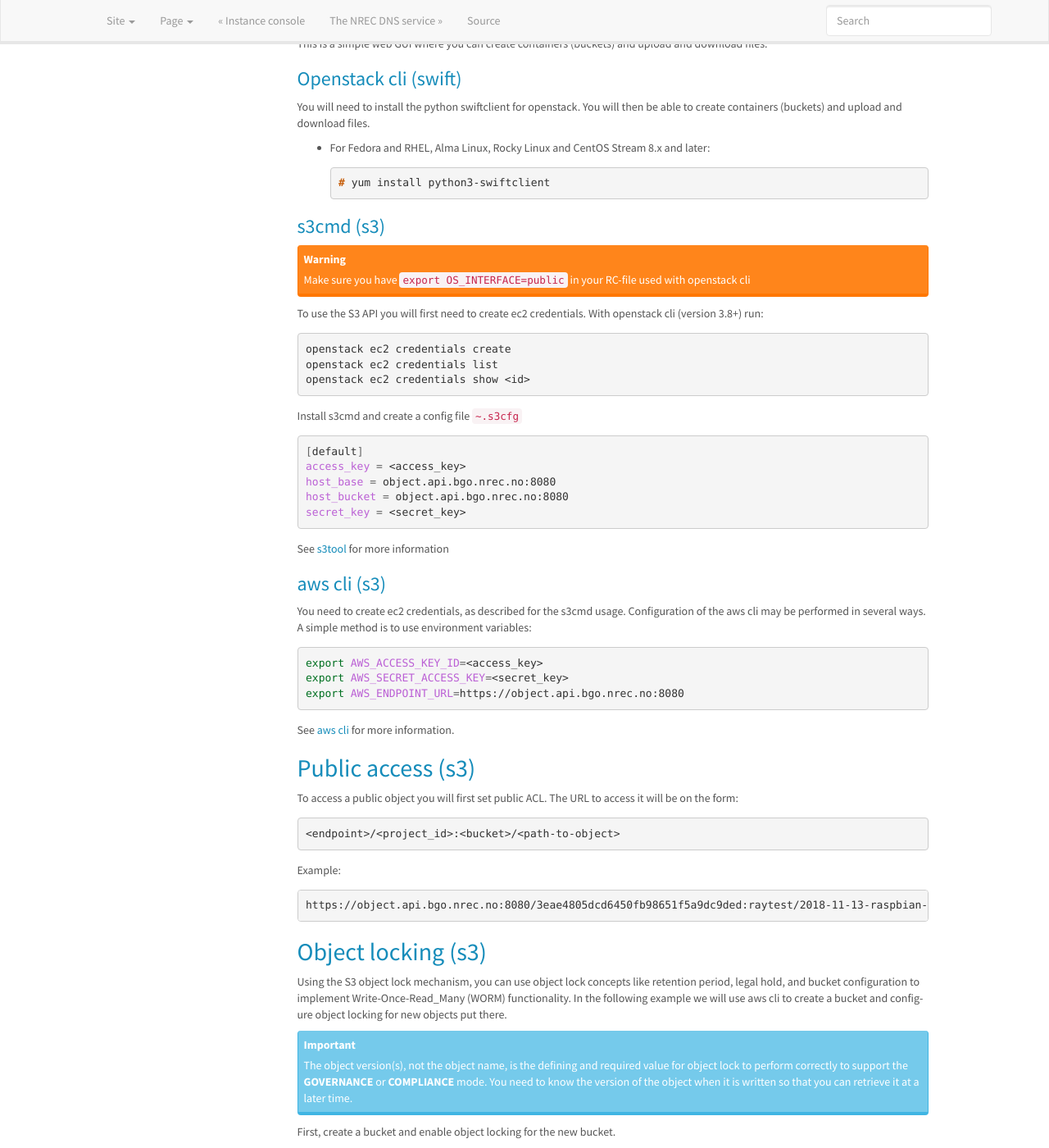
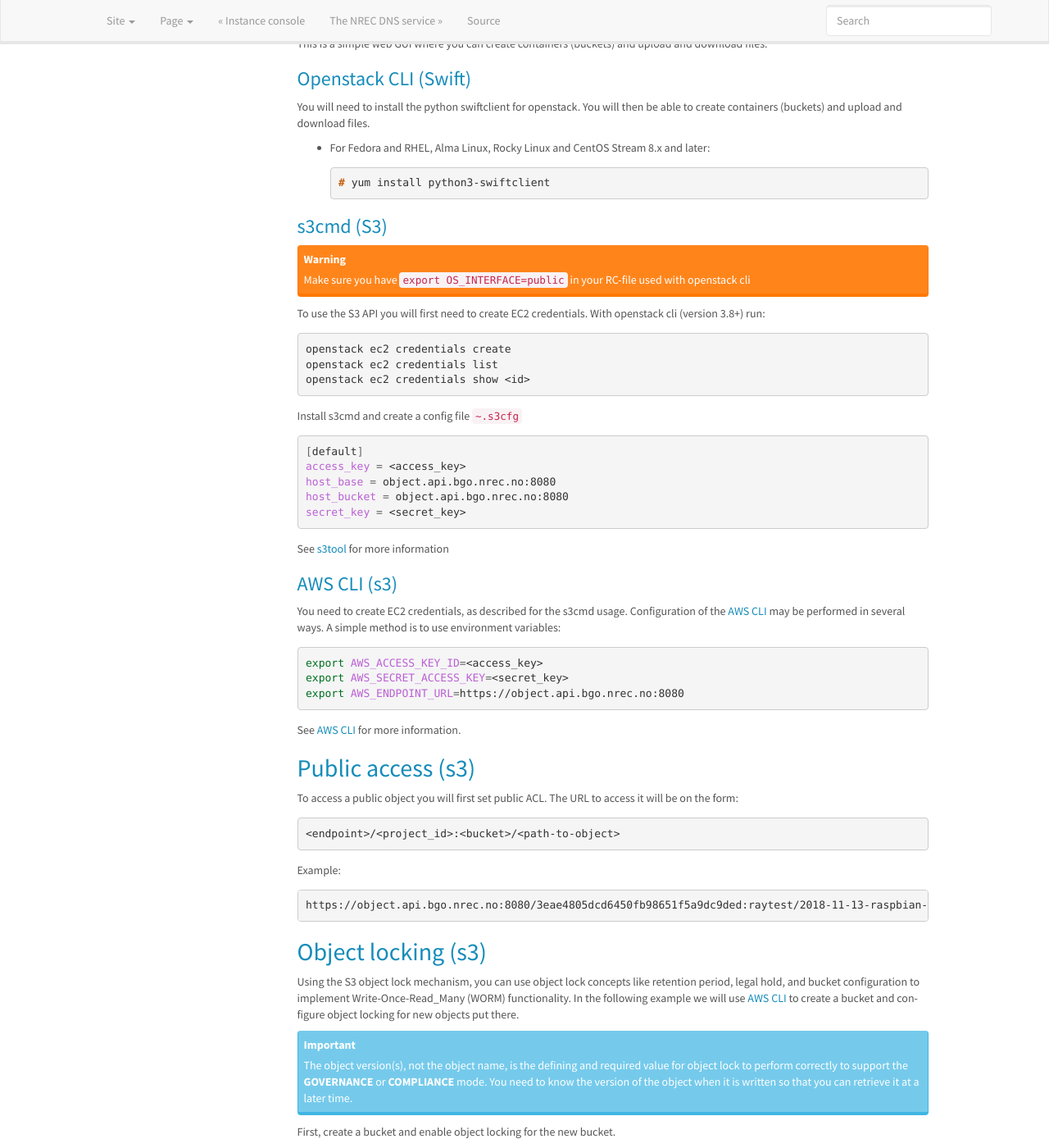
Before and after one commit to norcams/docs-enduser, a Sphinx documentation site: the page built from docs/object.rst, in a window 1280 px wide and 1400 px high, scrolled down 959 px. Shown: the whole window at 82% size. Built offline with Sphinx 7.4.7, drawn with Linux system fonts in a browser that asks for light colours; some of the changed text lies outside the part shown.

```diff
--- a/docs/object.rst
+++ b/docs/object.rst
@@ -18,7 +18,7 @@ Object storage
 .. contents::
 
 .. _s3tool: https://s3tools.org/usage
-.. _aws cli: https://docs.aws.amazon.com/cli/
+.. _AWS CLI: https://docs.aws.amazon.com/cli/
 .. _OpenStack Swift: https://docs.openstack.org/swift/latest/
 .. _Amazon S3: https://docs.aws.amazon.com/AmazonS3/latest/userguide/Welcome.html
 
@@ -47,14 +47,14 @@ The endpoint URLs are
 for the BGO and OSL regions respectively.
 
 
-Dashboard (swift)
+Dashboard (Swift)
 -----------------
 
 This is a simple web GUI where you can create containers (buckets) and upload
 and download files.
 
 
-Openstack cli (swift)
+Openstack CLI (Swift)
 ---------------------
 
 You will need to install the python swiftclient for openstack. You will then
@@ -67,14 +67,14 @@ be able to create containers (buckets) and upload and download files.
     # yum install python3-swiftclient
 
 
-s3cmd (s3)
+s3cmd (S3)
 ----------
 
 .. WARNING::
   Make sure you have :file:`export OS_INTERFACE=public` in your RC-file used
   with openstack cli
 
-To use the S3 API you will first need to create ec2 credentials.
+To use the S3 API you will first need to create EC2 credentials.
 With openstack cli (version 3.8+) run:
 
 .. code-block:: console
@@ -95,11 +95,11 @@ Install s3cmd and create a config file :file:`~.s3cfg`
 
 See s3tool_ for more information
 
-aws cli (s3)
+AWS CLI (s3)
 ------------
 
-You need to create ec2 credentials, as described for the s3cmd usage. Configuration
-of the aws cli may be performed in several ways. A simple method is to use
+You need to create EC2 credentials, as described for the s3cmd usage. Configuration
+of the `AWS CLI`_ may be performed in several ways. A simple method is to use
 environment variables:
 
 .. code-block:: bash
@@ -108,7 +108,7 @@ environment variables:
   export AWS_SECRET_ACCESS_KEY=<secret_key>
   export AWS_ENDPOINT_URL=https://object.api.bgo.nrec.no:8080
 
-See `aws cli`_ for more information.
+See `AWS CLI`_ for more information.
 
 Public access (s3)
 ==================
@@ -131,7 +131,7 @@ Object locking (s3)
 
 Using the S3 object lock mechanism, you can use object lock concepts like retention
 period, legal hold, and bucket configuration to implement Write-Once-Read_Many (WORM)
-functionality. In the following example we will use aws cli to create a bucket and
+functionality. In the following example we will use `AWS CLI`_ to create a bucket and
 configure object locking for new objects put there.
 
 .. IMPORTANT::
```
Also changed, not shown: other parts of docs/object.rst (+3 -3 lines).
